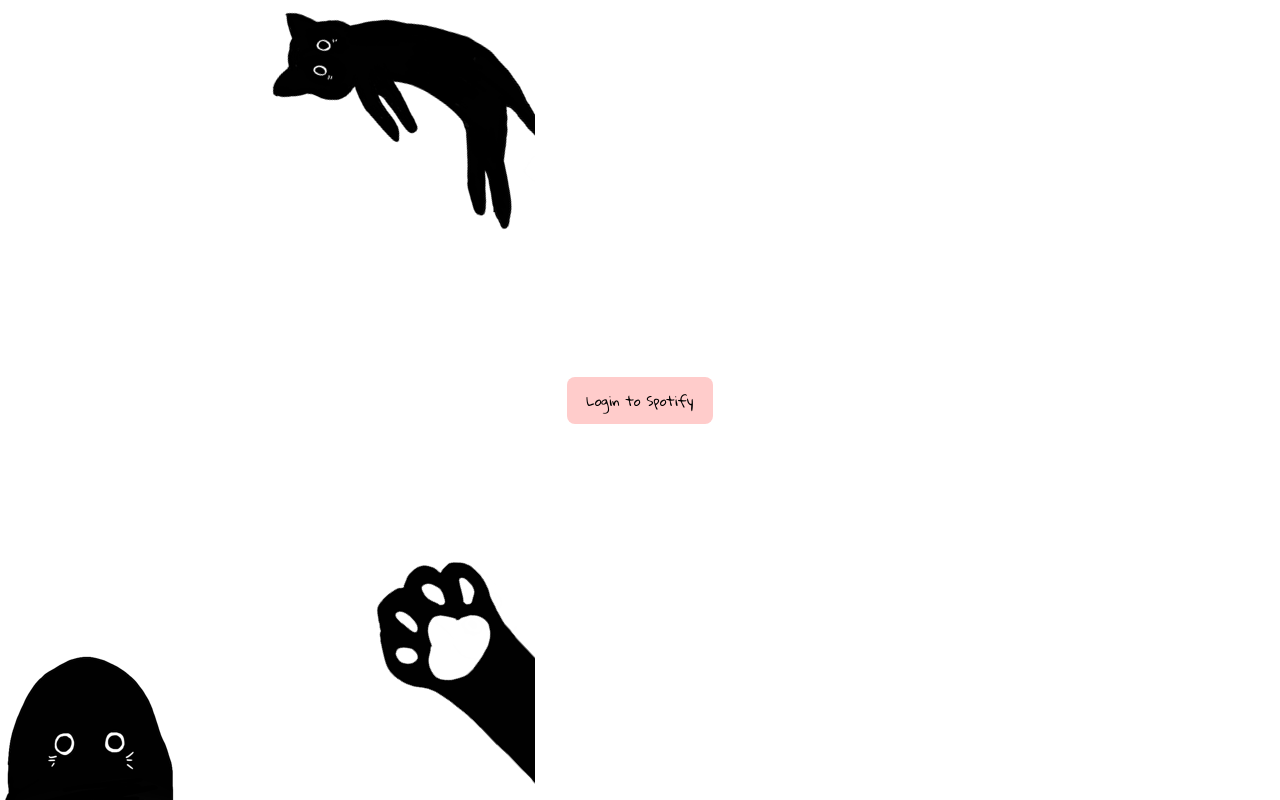
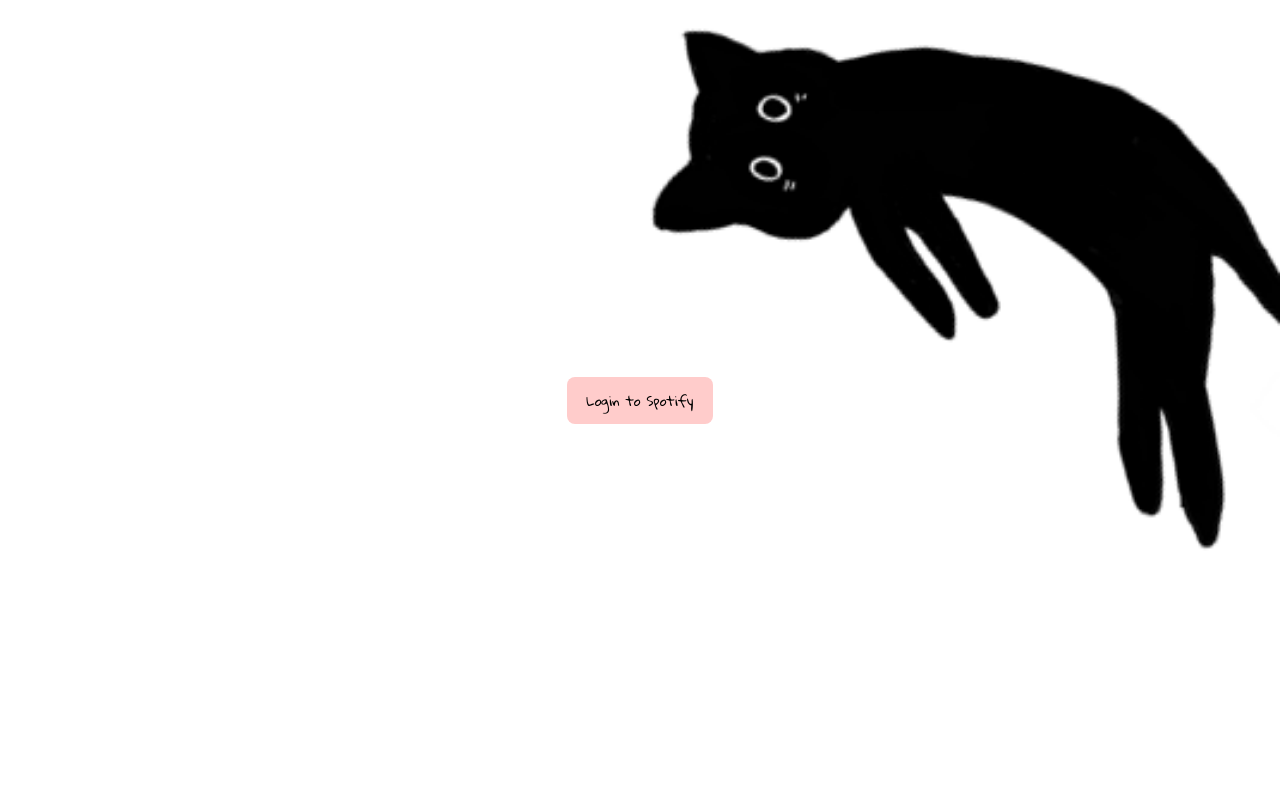
Before and after one commit to paulamanosalva/kittenfy-app, a React (Vite) app: page / in a window 1280 px wide. Built offline with nearby package versions, Linux system fonts and the light colour scheme.

Commit message:
style fix

```diff
--- a/src/index.css
+++ b/src/index.css
@@ -12,6 +12,7 @@
   font-family: 'Gloria Hallelujah', cursive;
   background-image: url('../public/images/kittens.png');
   background-repeat: no-repeat;
+  background-size: cover;
   color: #000;
   margin: 0;
   padding: 0;
@@ -20,6 +21,7 @@
   justify-content: center;
   align-items: center;
   height: 100vh;
+  width: 100%;
 }
 
 
```
